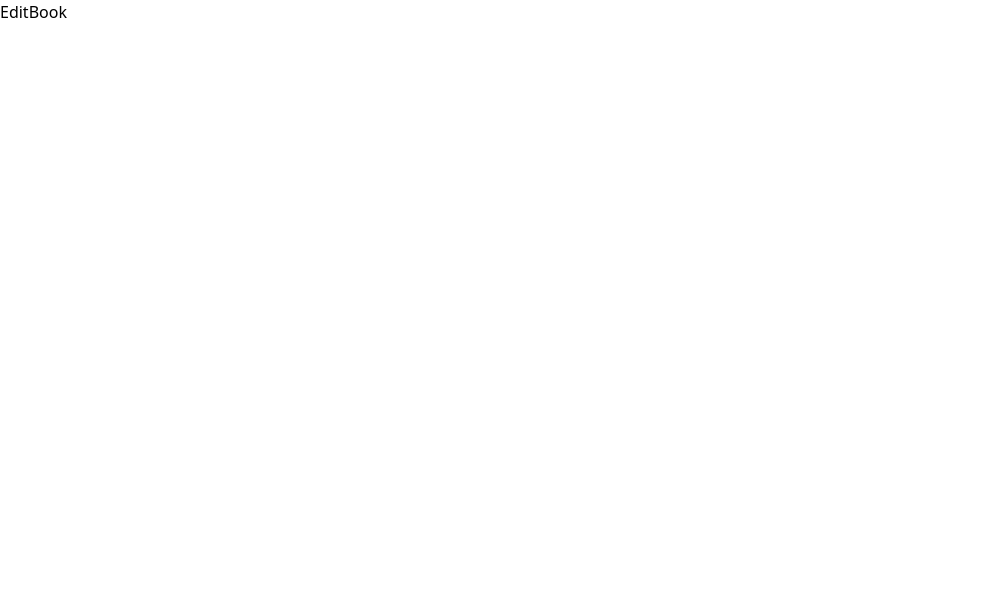
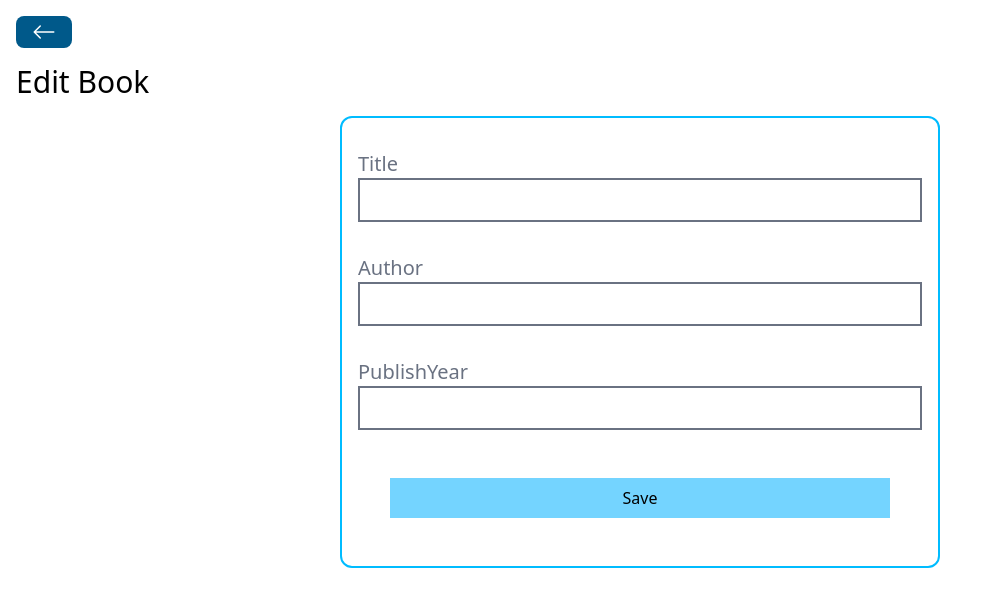
Before and after one commit to serval19/BookStore, a React (Vite) app in the folder frontend/: page /books/edit/1 in a window 1280 px wide. Shown: the top 606 px of the page, without its empty margins (0-1002 px from the left). Built offline with nearby package versions, Linux system fonts and the light colour scheme; no server answers.

Commit message:
edit book

```diff
--- a/frontend/src/pages/EditBook.jsx
+++ b/frontend/src/pages/EditBook.jsx
@@ -1,8 +1,85 @@
-import React from 'react'
+import React,{useState,useEffect} from 'react'
+import BackButton from '../components/BackButton'
+import Spinner from '../components/Spinner'
+import axios from 'axios'
+import { useNavigate,useParams } from 'react-router-dom'
+const EditBook = () => {
+  const [title,setTitle]=useState('');
+  const [author,setAuthor]=useState('');
+  const [publishYear,setPublishYear]=useState('');
+  const [loading,setLoading]=useState(false);
+  const navigate=useNavigate();
+  const {id}=useParams();
+  useEffect(()=>{
+    setLoading(true);
+    axios.get(`http://localhost:5555/books/${id}`)
+    .then((response)=>{
+      setAuthor(response.data.author)
+      setPublishYear(response.data.publishYear)
+      setTitle(response.data.title)
+      setLoading(false)
+    })
+    .catch((error)=>{
+      setLoading(false)
+      alert('An error happened. Please check the console.')
+      console.log(error)
+    })
+  },[])
+  const handleEditBook=()=>{
+    const data={
+      title,
+      author,
+      publishYear //this is an object created using shorthand method
+    };
+    setLoading(true);
+    axios
+    .put(`http://localhost:5555/books/${id}`,data)
+    .then(()=>{
+      setLoading(false);
+      navigate('/')
+    })
+    .catch((error)=>{
+      setLoading(false);
+      alert('An error happened. Please check the console.')
+      console.log(error);
+    })
+  }
+  return (
+    <div className='p-4'>
+      <BackButton/>
+      <h1 className='text-3xl my-4'>Edit Book</h1>
+      {loading ? <Spinner/> : ''}
+      <div className='flex flex-col border-2 border-sky-400 rounded-xl w-[600px] p-4 mx-auto'>
+        <div className='my-4'>
+          <label className='text-xl mr-4 text-gray-500'>Title</label>
+          <input
+          type='text'
+          value={title}
+          onChange={(e)=>setTitle(e.target.value)}
+          className='border-2 border-gray-500 px-4 py-2 w-full'/>
+        </div>
+        <div className='my-4'>
+          <label className='text-xl mr-4 text-gray-500'>Author</label>
+          <input
+          type='text'
+          value={author}
+          onChange={(e)=>setAuthor(e.target.value)}
+          className='border-2 border-gray-500 px-4 py-2 w-full'/>
+        </div>
+        <div className='my-4'>
+          <label className='text-xl mr-4 text-gray-500'>PublishYear</label>
+          <input
+          type='number'
+          value={publishYear}
+          onChange={(e)=>setPublishYear(e.target.value)}
+          className='border-2 border-gray-500 px-4 py-2 w-full'/>
+        </div>
+        <button className='p-2 bg-sky-300 m-8' onClick={handleEditBook}>
+          Save
 
-const EditBook = () => {
-  return (
-    <div>EditBook</div>
+        </button>
+      </div>
+    </div>
   )
 }
 
```
